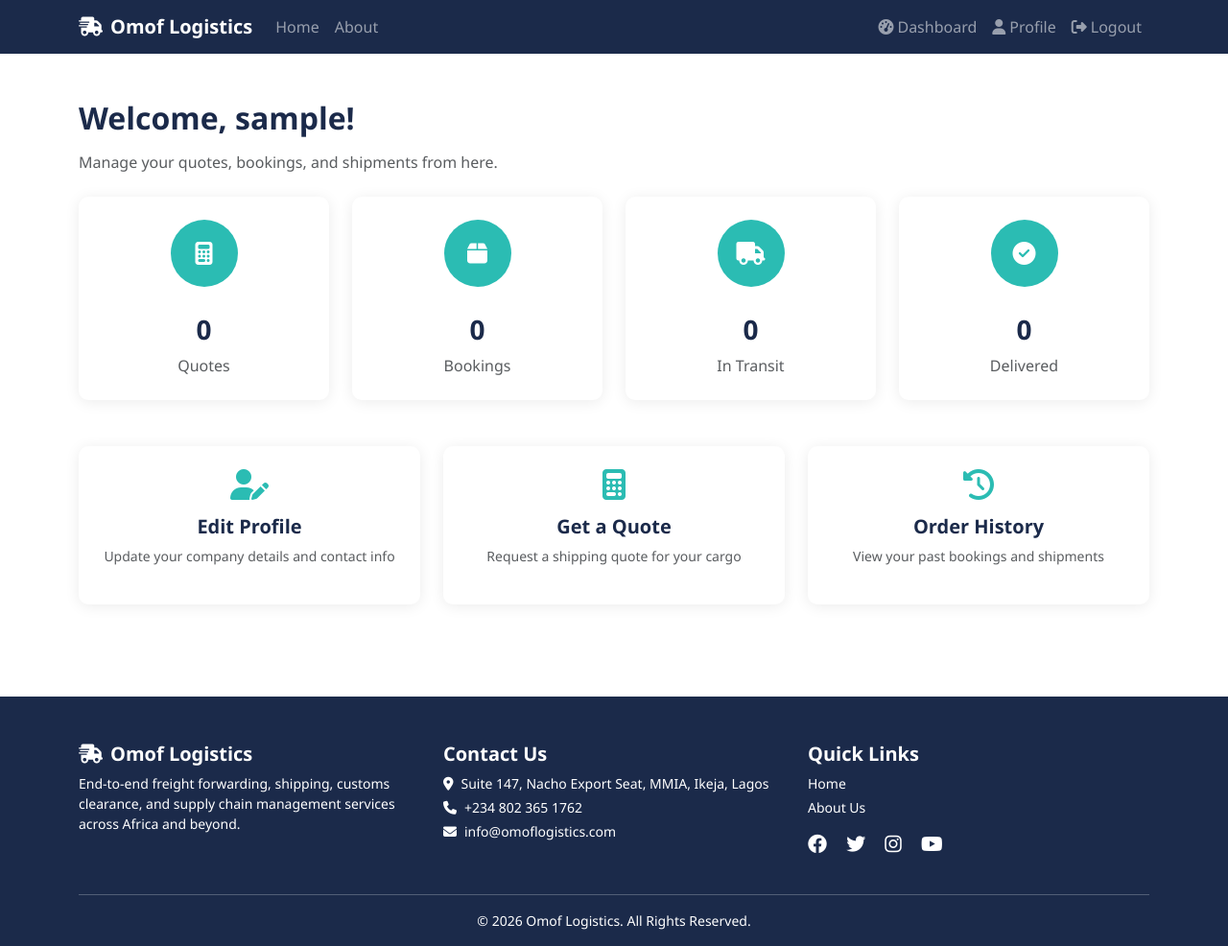
After one commit to timothyosaigbovo/omof-logistics, a Django app: page /my-account/dashboard/ in a window 1280 px wide. The commit adds this page. Shown: the whole page at 96% size. Run offline with Django 5.2, Linux system fonts and the light colour scheme; the visitor is signed in with stand-in values (Sample User, id 1); data comes from the database, SQL or seed files in the repository.

Commit message:
Add profile view, dashboard view, templates, and update navbar links

```diff
--- a/accounts/urls.py
+++ b/accounts/urls.py
@@ -2,4 +2,6 @@ from django.urls import path
 from . import views
 
 urlpatterns = [
+    path('profile/', views.profile, name='profile'),
+    path('dashboard/', views.dashboard, name='dashboard'),
 ]
--- a/accounts/views.py
+++ b/accounts/views.py
@@ -1,3 +1,38 @@
-from django.shortcuts import render
+from django.shortcuts import render, get_object_or_404
+from django.contrib.auth.decorators import login_required
+from django.contrib import messages
+from .models import UserProfile
+from .forms import UserProfileForm
 
-# Create your views here.
+
+@login_required
+def profile(request):
+    """Display and edit user profile"""
+    user_profile = get_object_or_404(UserProfile, user=request.user)
+
+    if request.method == 'POST':
+        form = UserProfileForm(request.POST, instance=user_profile)
+        if form.is_valid():
+            form.save()
+            messages.success(request, 'Profile updated successfully!')
+    else:
+        form = UserProfileForm(instance=user_profile)
+
+    template = 'accounts/profile.html'
+    context = {
+        'form': form,
+        'profile': user_profile,
+    }
+    return render(request, template, context)
+
+
+@login_required
+def dashboard(request):
+    """Customer dashboard"""
+    user_profile = get_object_or_404(UserProfile, user=request.user)
+
+    template = 'accounts/dashboard.html'
+    context = {
+        'profile': user_profile,
+    }
+    return render(request, template, context)
--- a/omof_logistics/urls.py
+++ b/omof_logistics/urls.py
@@ -6,6 +6,7 @@ from django.conf.urls.static import static
 urlpatterns = [
     path('admin/', admin.site.urls),
     path('accounts/', include('allauth.urls')),
+    path('my-account/', include('accounts.urls')),
     path('', include('home.urls')),
 ]
 
--- /dev/null
+++ b/templates/accounts/dashboard.html
@@ -0,0 +1,80 @@
+{% extends 'base.html' %}
+
+{% block title %}Dashboard - Omof Logistics{% endblock %}
+
+{% block content %}
+<div class="container py-5">
+    <!-- Welcome -->
+    <div class="mb-4">
+        <h2 class="section-title">Welcome, {{ request.user.username }}!</h2>
+        <p class="text-muted">Manage your quotes, bookings, and shipments from here.</p>
+    </div>
+
+    <!-- Quick Stats -->
+    <div class="row g-4 mb-5">
+        <div class="col-md-3">
+            <div class="card service-card p-4 text-center">
+                <div class="feature-icon mx-auto">
+                    <i class="fas fa-calculator"></i>
+                </div>
+                <h3 class="fw-bold mt-2" style="color: var(--omof-navy);">0</h3>
+                <p class="text-muted mb-0">Quotes</p>
+            </div>
+        </div>
+        <div class="col-md-3">
+            <div class="card service-card p-4 text-center">
+                <div class="feature-icon mx-auto">
+                    <i class="fas fa-box"></i>
+                </div>
+                <h3 class="fw-bold mt-2" style="color: var(--omof-navy);">0</h3>
+                <p class="text-muted mb-0">Bookings</p>
+            </div>
+        </div>
+        <div class="col-md-3">
+            <div class="card service-card p-4 text-center">
+                <div class="feature-icon mx-auto">
+                    <i class="fas fa-truck"></i>
+                </div>
+                <h3 class="fw-bold mt-2" style="color: var(--omof-navy);">0</h3>
+                <p class="text-muted mb-0">In Transit</p>
+            </div>
+        </div>
+        <div class="col-md-3">
+            <div class="card service-card p-4 text-center">
+                <div class="feature-icon mx-auto">
+                    <i class="fas fa-check-circle"></i>
+                </div>
+                <h3 class="fw-bold mt-2" style="color: var(--omof-navy);">0</h3>
+                <p class="text-muted mb-0">Delivered</p>
+            </div>
+        </div>
+    </div>
+
+    <!-- Quick Actions -->
+    <div class="row g-4">
+        <div class="col-md-4">
+            <a href="{% url 'profile' %}" class="text-decoration-none">
+                <div class="card service-card p-4 text-center">
+                    <i class="fas fa-user-edit fa-2x mb-3" style="color: var(--omof-teal);"></i>
+                    <h5 class="fw-bold" style="color: var(--omof-navy);">Edit Profile</h5>
+                    <p class="text-muted small">Update your company details and contact info</p>
+                </div>
+            </a>
+        </div>
+        <div class="col-md-4">
+            <div class="card service-card p-4 text-center">
+                <i class="fas fa-calculator fa-2x mb-3" style="color: var(--omof-teal);"></i>
+                <h5 class="fw-bold" style="color: var(--omof-navy);">Get a Quote</h5>
+                <p class="text-muted small">Request a shipping quote for your cargo</p>
+            </div>
+        </div>
+        <div class="col-md-4">
+            <div class="card service-card p-4 text-center">
+                <i class="fas fa-history fa-2x mb-3" style="color: var(--omof-teal);"></i>
+                <h5 class="fw-bold" style="color: var(--omof-navy);">Order History</h5>
+                <p class="text-muted small">View your past bookings and shipments</p>
+            </div>
+        </div>
+    </div>
+</div>
+{% endblock %}
--- a/templates/includes/navbar.html
+++ b/templates/includes/navbar.html
@@ -25,8 +25,13 @@
             <ul class="navbar-nav ms-auto">
                 {% if user.is_authenticated %}
                     <li class="nav-item">
-                        <a class="nav-link" href="#">
+                        <a class="nav-link" href="{% url 'dashboard' %}">
                             <i class="fas fa-tachometer-alt me-1"></i>Dashboard
+                        </a>
+                    </li>
+                    <li class="nav-item">
+                        <a class="nav-link" href="{% url 'profile' %}">
+                            <i class="fas fa-user me-1"></i>Profile
                         </a>
                     </li>
                     <li class="nav-item">
```
Also changed, not shown: accounts/forms.py (added, +10 -0 lines), templates/accounts/profile.html (added, +28 -0 lines).
